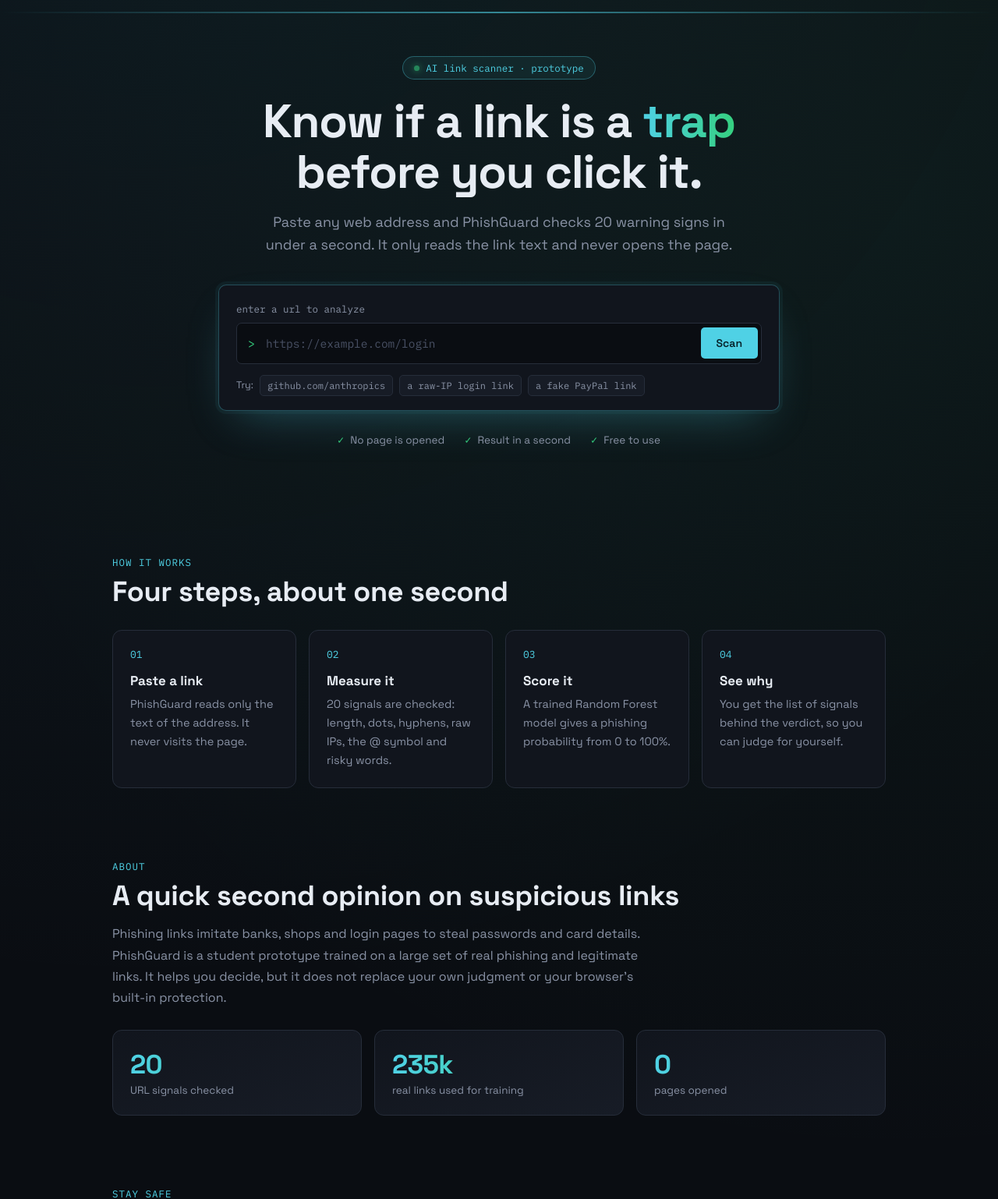
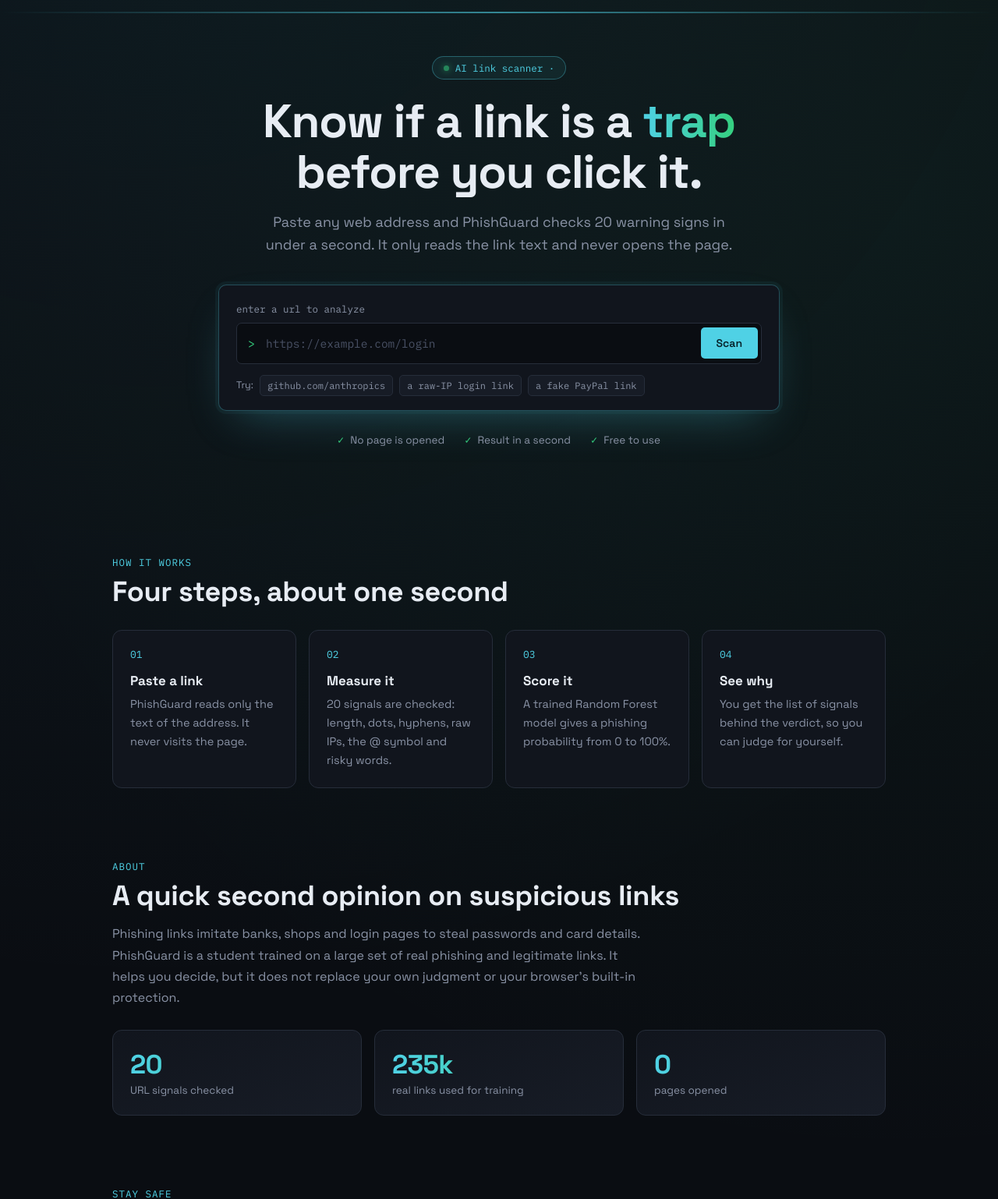
Before and after one commit to b0byyyyyyy/Phishing-detector, a Flask app: page / in a window 1280 px wide. Shown: the part 65-1603 px from the top of the page at 78% size. Run offline with Flask 3, Linux system fonts and the light colour scheme; parts of the project's set-up code (start-up, migrations or seed data) failed here and were passed over.

Commit message:
Add files via upload

```diff
--- a/templates/index.html
+++ b/templates/index.html
@@ -32,7 +32,7 @@
   <main>
     <!-- HERO + SCANNER -->
     <section id="home" class="hero container">
-      <span class="pill"><i></i> AI link scanner · prototype</span>
+      <span class="pill"><i></i> AI link scanner ·</span>
       <h1>Know if a link is a <span class="grad">trap</span> before you click it.</h1>
       <p class="lead">Paste any web address and PhishGuard checks 20 warning signs in under a second. It only reads the link text and never opens the page.</p>
 
@@ -102,7 +102,7 @@
     <section id="about" class="section container">
       <p class="eyebrow">About</p>
       <h2>A quick second opinion on suspicious links</h2>
-      <p class="sub">Phishing links imitate banks, shops and login pages to steal passwords and card details. PhishGuard is a student prototype trained on a large set of real phishing and legitimate links. It helps you decide, but it does not replace your own judgment or your browser's built-in protection.</p>
+      <p class="sub">Phishing links imitate banks, shops and login pages to steal passwords and card details. PhishGuard is a student trained on a large set of real phishing and legitimate links. It helps you decide, but it does not replace your own judgment or your browser's built-in protection.</p>
       <div class="stat-row">
         <div class="stat"><strong>20</strong><span>URL signals checked</span></div>
         <div class="stat"><strong>235k</strong><span>real links used for training</span></div>
@@ -128,7 +128,7 @@
     <section id="faq" class="section container narrow">
       <p class="eyebrow">FAQ</p>
       <h2>Common questions</h2>
-      <details class="faq-item"><summary>How accurate is it?</summary><p>It is a prototype. It judges mainly the website address, so it can still make mistakes. A "legitimate" result is not a guarantee that a link is safe.</p></details>
+      <details class="faq-item"><summary>How accurate is it?</summary><p> It judges mainly the website address, so it can still make mistakes. A "legitimate" result is not a guarantee that a link is safe.</p></details>
       <details class="faq-item"><summary>Does it open the link I paste?</summary><p>No. PhishGuard only analyzes the text of the address and never visits the page.</p></details>
       <details class="faq-item"><summary>What should I do if a link is flagged?</summary><p>Do not open it and do not enter any details. If it came in a message, delete it and report it as phishing in your email or messaging app.</p></details>
       <details class="faq-item"><summary>Can a phishing page still look safe to it?</summary><p>Yes. A fake page hosted on a trusted site can slip through, because the address itself looks normal. Always combine the result with your own care.</p></details>
@@ -155,7 +155,7 @@
   <footer class="site-footer">
     <div class="container foot-inner">
       <span class="brand"><span class="brand-mark">◈</span><span class="brand-name">PhishGuard</span></span>
-      <span class="foot-text">Prototype · results are a second opinion, not a guarantee.</span>
+      <span class="foot-text">Itis  results are a second opinion, not a guarantee.</span>
       <a class="foot-top" href="#home">Back to top ↑</a>
     </div>
   </footer>
```
